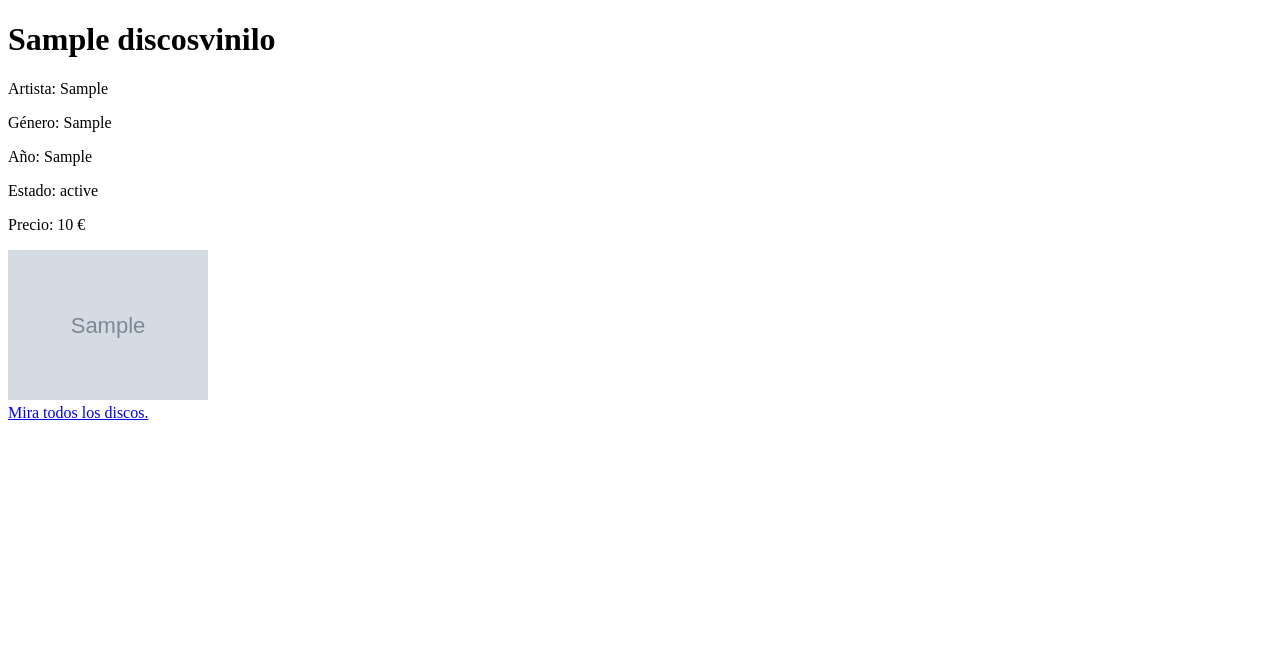
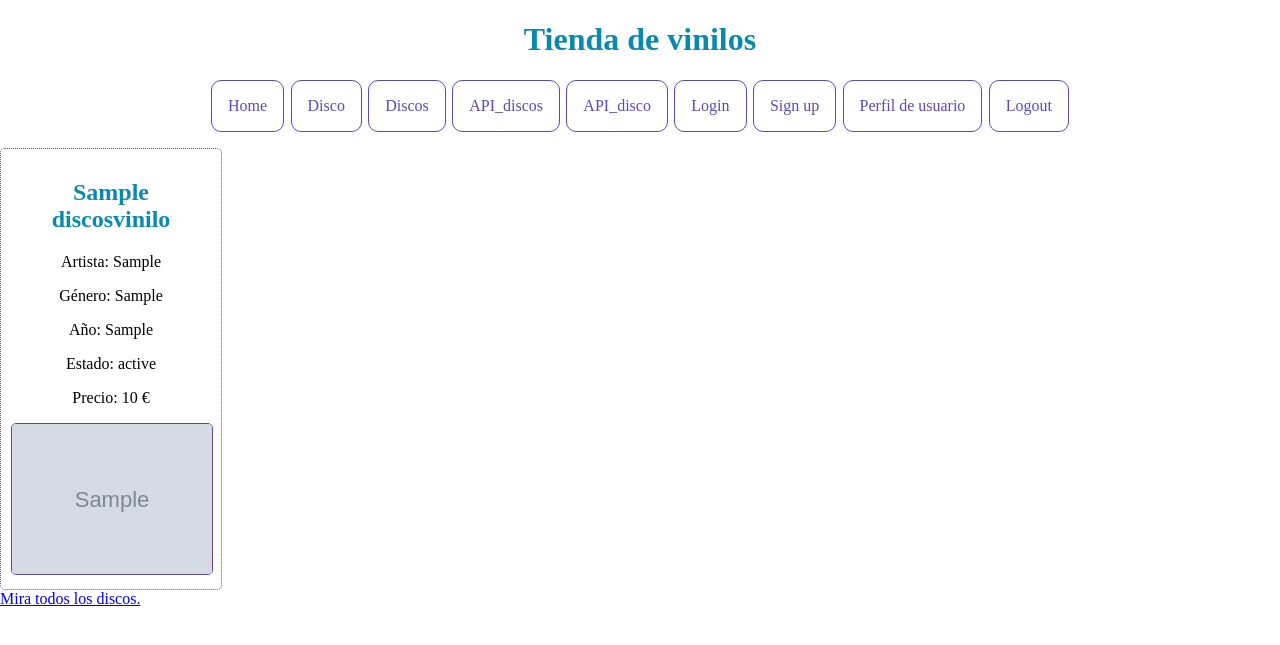
Before and after one commit to monicahdev/discos_vinilo, a PHP site: page /post.php?id=1 in a window 1280 px wide. Shown: the top 645 px of the page. Run offline with PHP 8.4, Linux system fonts and the light colour scheme; tables that the repository leaves empty or names only in its code hold one stand-in row (values such as "Sample post"); grey boxes marked "Sample" are stand-in pictures; data that the repository does not hold is empty.

Commit message:
modified html in post.php

```diff
--- a/post.php
+++ b/post.php
@@ -1,3 +1,10 @@
+<!DOCTYPE html>
+<html lang="es">
+<head>
+    <meta charset="UTF-8">
+    <title><?= htmlentities($vinyl_record['titulo_album']) ?> - Tienda de vinilos</title>
+</head>
+    <body>
         <?php
             //Importar credenciales de la configuración de la base de datos
             require 'db_config.php';
@@ -22,15 +29,10 @@ catch (PDOException $e) {
                 die("Error al obtener el disco: " . $e->getMessage());
             }
         ?>
-
-<!DOCTYPE html>
-<html lang="es">
-<head>
-    <meta charset="UTF-8">
-    <title><?= htmlentities($vinyl_record['titulo_album']) ?></title>
-</head>
-    <body>
-        <h1><?= htmlentities($vinyl_record['titulo_album']) ?></h1>
+        <h1>Tienda de vinilos</h1>
+        <?php include 'menu.php'; ?>
+        <div class="vinyl">
+        <h2><?= htmlentities($vinyl_record['titulo_album']) ?></h2>
         <p>Artista: <?= htmlentities($vinyl_record['artista']) ?></p>
         <p>Género: <?= htmlentities($vinyl_record['genero_musical']) ?></p>
         <p>Año: <?= htmlentities($vinyl_record['lanzamiento']) ?></p>
@@ -38,6 +40,7 @@ catch (PDOException $e) {
         <p>Precio: <?= htmlentities($vinyl_record['precio']) ?> €</p>
         <img src="<?= htmlentities($vinyl_record['imagen_portada']) ?>" alt="Portada de <?= htmlentities($vinyl_record['titulo_album']) ?>" width="200">
         <br>
+        </div>
         <a href="records.php">Mira todos los discos.</a>
     </body>
 </html>
```
Lines whose indentation alone changed are shown as unchanged.
